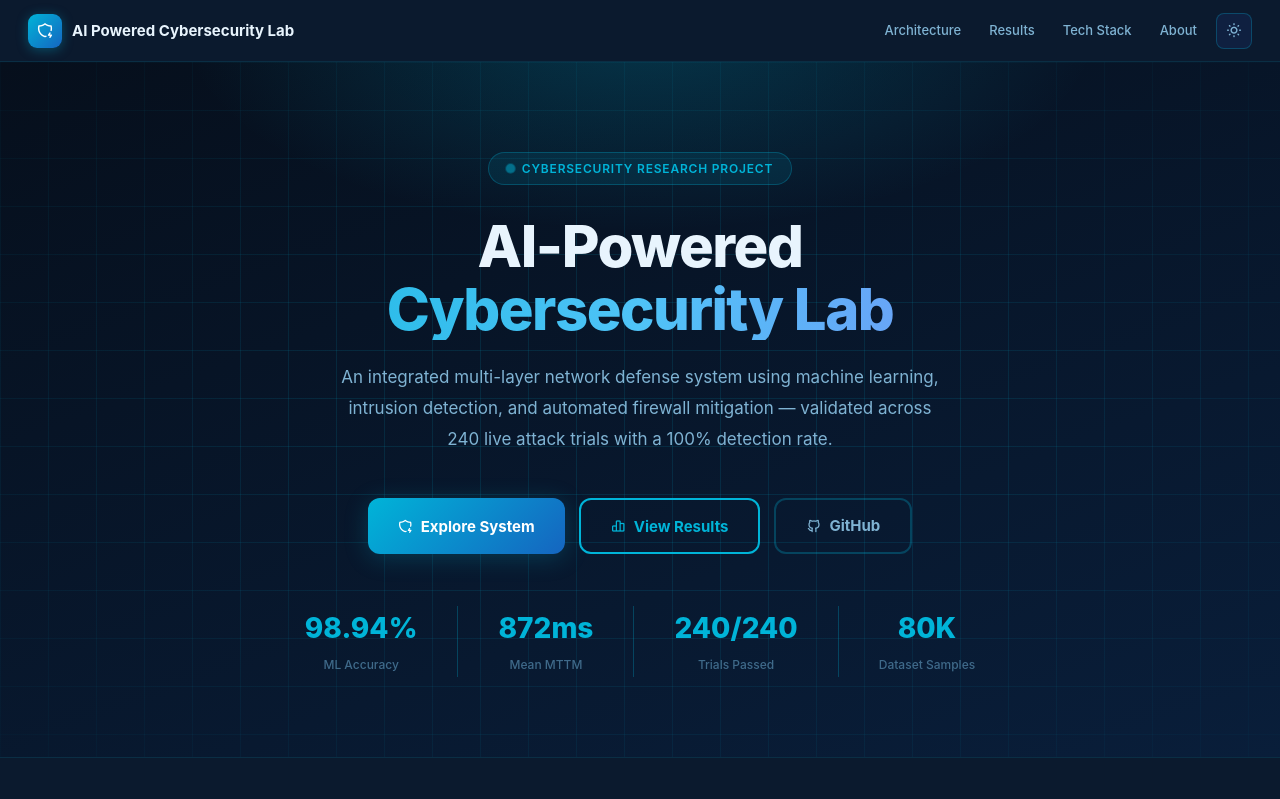
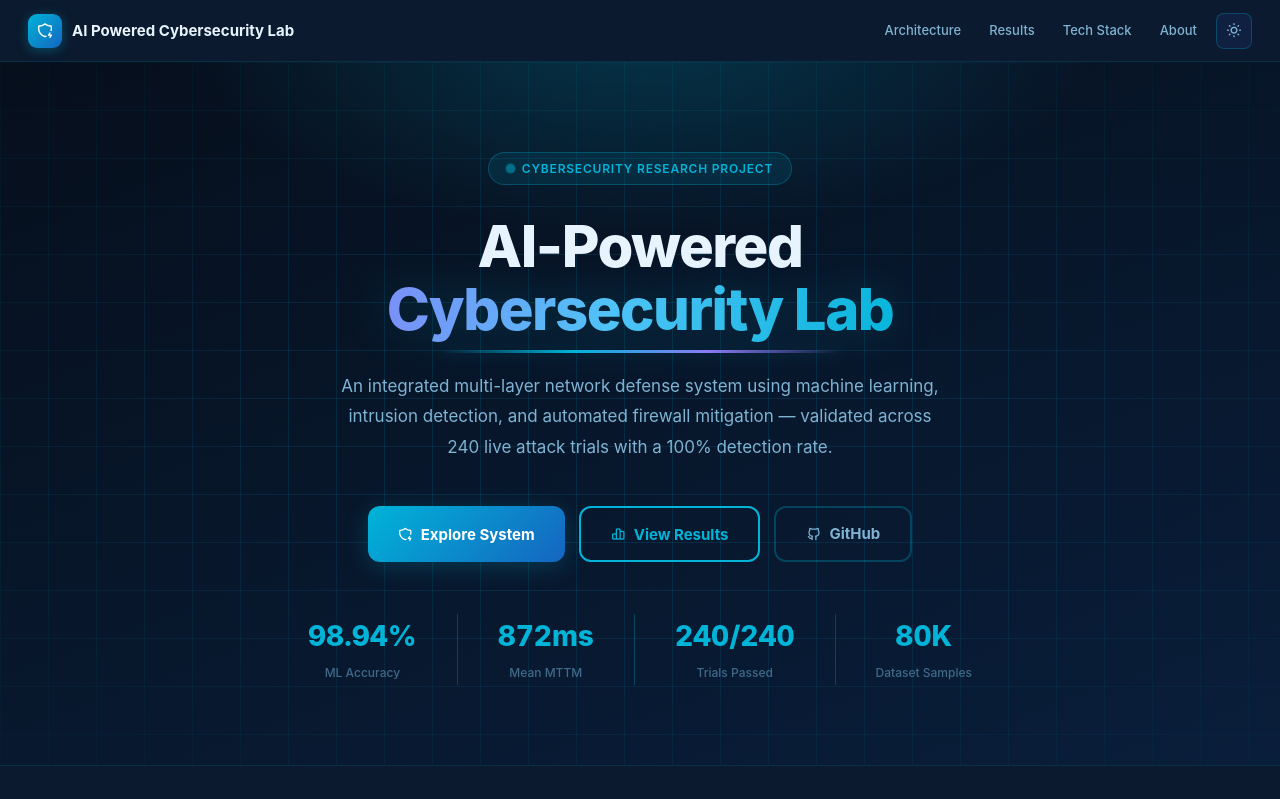
Before and after one commit to ahhmedmostafaa/AI_Powered_Cybersecurity_Lab, a plain HTML site: page index.html in a window 1280 px wide. Shown: the top 799 px of the page. Drawn offline with Linux system fonts and the light colour scheme.

Commit message:
Update index.html

```diff
--- a/index.html
+++ b/index.html
@@ -153,11 +153,32 @@
       line-height: 1.08; margin-bottom: 22px; letter-spacing: -1.5px;
     }
     .hero h1 .line1 { color: var(--text-primary); display: block; }
+    .hero h1 .line1 { animation: riseIn 0.8s cubic-bezier(.2,.8,.2,1) both; }
     .hero h1 .line2 {
-      display: block; color: transparent;
-      background: linear-gradient(90deg, var(--accent), var(--accent2), var(--purple));
+      display: block; width: fit-content; max-width: 100%;
+      margin: 0 auto; position: relative;
+      padding: 0 6px 0.14em;
+      color: transparent; -webkit-text-fill-color: transparent;
+      background: linear-gradient(100deg,
+        var(--accent) 0%, var(--accent2) 25%, var(--purple) 50%,
+        var(--accent2) 75%, var(--accent) 100%);
+      background-size: 240% 100%;
       -webkit-background-clip: text; background-clip: text;
+      filter: drop-shadow(0 0 22px var(--glow));
+      animation: riseIn 0.9s 0.15s cubic-bezier(.2,.8,.2,1) both,
+                 gradientFlow 7s ease-in-out 1.1s infinite;
     }
+    .hero h1 .line2::after {
+      content: ''; position: absolute; left: 50%; bottom: -4px;
+      height: 3px; width: 0; border-radius: 3px;
+      transform: translateX(-50%);
+      background: linear-gradient(90deg, transparent, var(--accent), var(--purple), transparent);
+      box-shadow: 0 0 16px var(--glow);
+      animation: underlineGrow 1.3s 0.7s cubic-bezier(.2,.8,.2,1) forwards;
+    }
+    @keyframes riseIn { from { opacity: 0; transform: translateY(18px); } to { opacity: 1; transform: translateY(0); } }
+    @keyframes gradientFlow { 0%,100% { background-position: 0% 50%; } 50% { background-position: 100% 50%; } }
+    @keyframes underlineGrow { to { width: 78%; } }
     .hero-sub {
       position: relative; font-size: 17px; color: var(--text-secondary);
       line-height: 1.8; max-width: 600px; margin: 0 auto 44px;
@@ -381,6 +402,16 @@
     /* ═══════════════ ANIMATIONS ═══════════════ */
     .fade-in { opacity: 0; transform: translateY(22px); transition: opacity 0.55s ease, transform 0.55s ease; }
     .fade-in.visible { opacity: 1; transform: translateY(0); }
+
+    /* ═══════════════ COUNTERS ═══════════════ */
+    [data-count] { font-variant-numeric: tabular-nums; font-feature-settings: "tnum"; }
+    [data-count].counted { animation: countPop 0.5s ease-out; }
+    @keyframes countPop { 0% { transform: scale(1); } 40% { transform: scale(1.07); text-shadow: 0 0 18px var(--glow); } 100% { transform: scale(1); } }
+
+    @media (prefers-reduced-motion: reduce) {
+      .hero h1 .line1, .hero h1 .line2, .badge-pulse, [data-count].counted { animation: none; }
+      .hero h1 .line2::after { animation: none; width: 78%; }
+    }
   </style>
 </head>
 <body>
@@ -429,25 +460,25 @@
     </a>
   </div>
   <div class="hero-stats">
-    <div class="hstat"><span class="hstat-val">98.94%</span><span class="hstat-label">ML Accuracy</span></div>
+    <div class="hstat"><span class="hstat-val" data-count="98.94" data-decimals="2" data-suffix="%">98.94%</span><span class="hstat-label">ML Accuracy</span></div>
     <div class="hstat-sep"></div>
-    <div class="hstat"><span class="hstat-val">872ms</span><span class="hstat-label">Mean MTTM</span></div>
+    <div class="hstat"><span class="hstat-val" data-count="872" data-suffix="ms">872ms</span><span class="hstat-label">Mean MTTM</span></div>
     <div class="hstat-sep"></div>
-    <div class="hstat"><span class="hstat-val">240/240</span><span class="hstat-label">Trials Passed</span></div>
+    <div class="hstat"><span class="hstat-val" data-count="240" data-suffix="/240">240/240</span><span class="hstat-label">Trials Passed</span></div>
     <div class="hstat-sep"></div>
-    <div class="hstat"><span class="hstat-val">80K</span><span class="hstat-label">Dataset Samples</span></div>
+    <div class="hstat"><span class="hstat-val" data-count="80" data-suffix="K">80K</span><span class="hstat-label">Dataset Samples</span></div>
   </div>
 </div>
 
 <!-- METRICS -->
 <div class="metrics">
   <div class="metrics-inner">
-    <div class="metric-card fade-in"><span class="metric-val">98.94%</span><span class="metric-label">XGBoost accuracy on 16,000-sample test set</span></div>
-    <div class="metric-card fade-in"><span class="metric-val">872 ms</span><span class="metric-label">Mean time to mitigation across all trials</span></div>
-    <div class="metric-card fade-in"><span class="metric-val">240/240</span><span class="metric-label">Live attack trials — 100% detection rate</span></div>
-    <div class="metric-card fade-in"><span class="metric-val">80,000</span><span class="metric-label">Custom labeled samples from live network</span></div>
-    <div class="metric-card fade-in"><span class="metric-val">4 Layers</span><span class="metric-label">XGBoost + Suricata + Zeek + Heuristics</span></div>
-    <div class="metric-card fade-in"><span class="metric-val">8 Classes</span><span class="metric-label">Attack categories covered end-to-end</span></div>
+    <div class="metric-card fade-in"><span class="metric-val" data-count="98.94" data-decimals="2" data-suffix="%">98.94%</span><span class="metric-label">XGBoost accuracy on 16,000-sample test set</span></div>
+    <div class="metric-card fade-in"><span class="metric-val" data-count="872" data-suffix=" ms">872 ms</span><span class="metric-label">Mean time to mitigation across all trials</span></div>
+    <div class="metric-card fade-in"><span class="metric-val" data-count="240" data-suffix="/240">240/240</span><span class="metric-label">Live attack trials — 100% detection rate</span></div>
+    <div class="metric-card fade-in"><span class="metric-val" data-count="80000" data-sep="true">80,000</span><span class="metric-label">Custom labeled samples from live network</span></div>
+    <div class="metric-card fade-in"><span class="metric-val" data-count="4" data-suffix=" Layers">4 Layers</span><span class="metric-label">XGBoost + Suricata + Zeek + Heuristics</span></div>
+    <div class="metric-card fade-in"><span class="metric-val" data-count="8" data-suffix=" Classes">8 Classes</span><span class="metric-label">Attack categories covered end-to-end</span></div>
   </div>
 </div>
 
@@ -625,6 +656,45 @@
     entries.forEach(e => { if (e.isIntersecting) e.target.classList.add('visible'); });
   }, { threshold: 0.08 });
   document.querySelectorAll('.fade-in').forEach(el => obs.observe(el));
+
+  // ANIMATED COUNTERS
+  const reduceMotion = window.matchMedia('(prefers-reduced-motion: reduce)').matches;
+  const counters = document.querySelectorAll('[data-count]');
+
+  function fmt(v, dec, sep) {
+    let s = v.toFixed(dec);
+    if (sep) { const [i, d] = s.split('.'); s = i.replace(/\B(?=(\d{3})+(?!\d))/g, ',') + (d ? '.' + d : ''); }
+    return s;
+  }
+  function render(el, v) {
+    el.textContent = (el.dataset.prefix || '') + fmt(v, +el.dataset.decimals || 0, el.dataset.sep === 'true') + (el.dataset.suffix || '');
+  }
+  function runCounter(el) {
+    if (el.dataset.done) return;
+    el.dataset.done = '1';
+    const end = parseFloat(el.dataset.count);
+    if (reduceMotion) { render(el, end); return; }
+    const dur = +el.dataset.duration || 2200, t0 = performance.now();
+    (function tick(now) {
+      const p = Math.min((now - t0) / dur, 1);
+      const eased = p === 1 ? 1 : 1 - Math.pow(2, -10 * p);   // easeOutExpo
+      render(el, end * eased);
+      if (p < 1) requestAnimationFrame(tick);
+      else { el.classList.add('counted'); }
+    })(t0);
+  }
+  if (!reduceMotion) counters.forEach(el => render(el, 0));
+  const cObs = new IntersectionObserver((entries, o) => {
+    entries.forEach(e => {
+      if (!e.isIntersecting) return;
+      const el = e.target;
+      const group = el.closest('.hero-stats, .metrics-inner');
+      const idx = group ? [...group.querySelectorAll('[data-count]')].indexOf(el) : 0;
+      setTimeout(() => runCounter(el), 250 + idx * 130);
+      o.unobserve(el);
+    });
+  }, { threshold: 0.4 });
+  counters.forEach(el => cObs.observe(el));
 </script>
 </body>
 </html>
```
